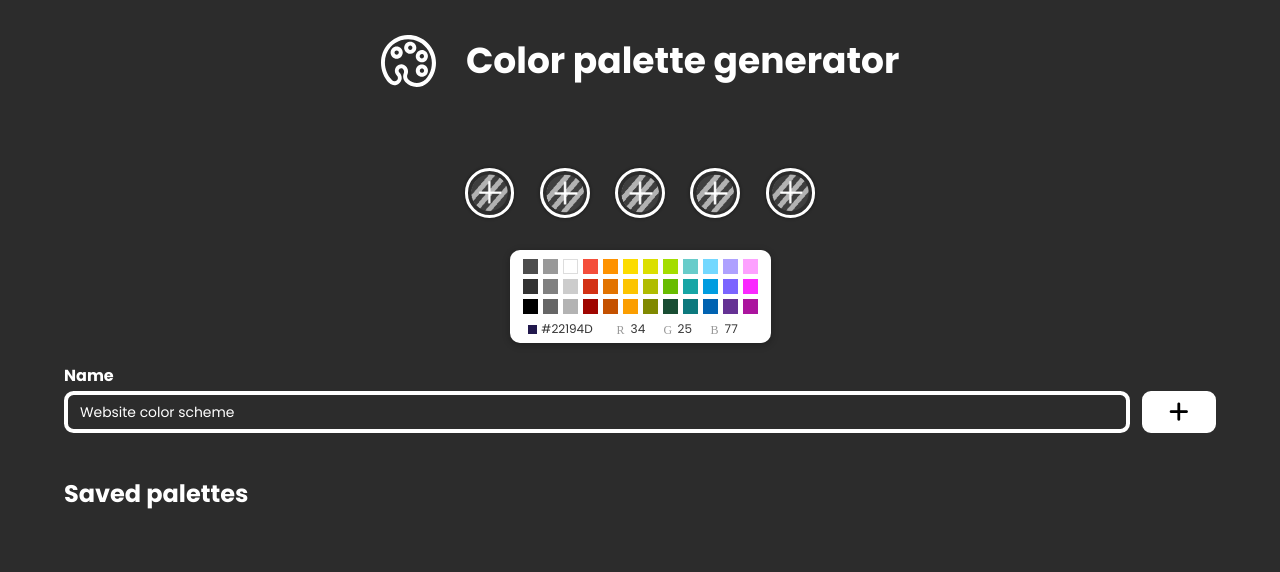
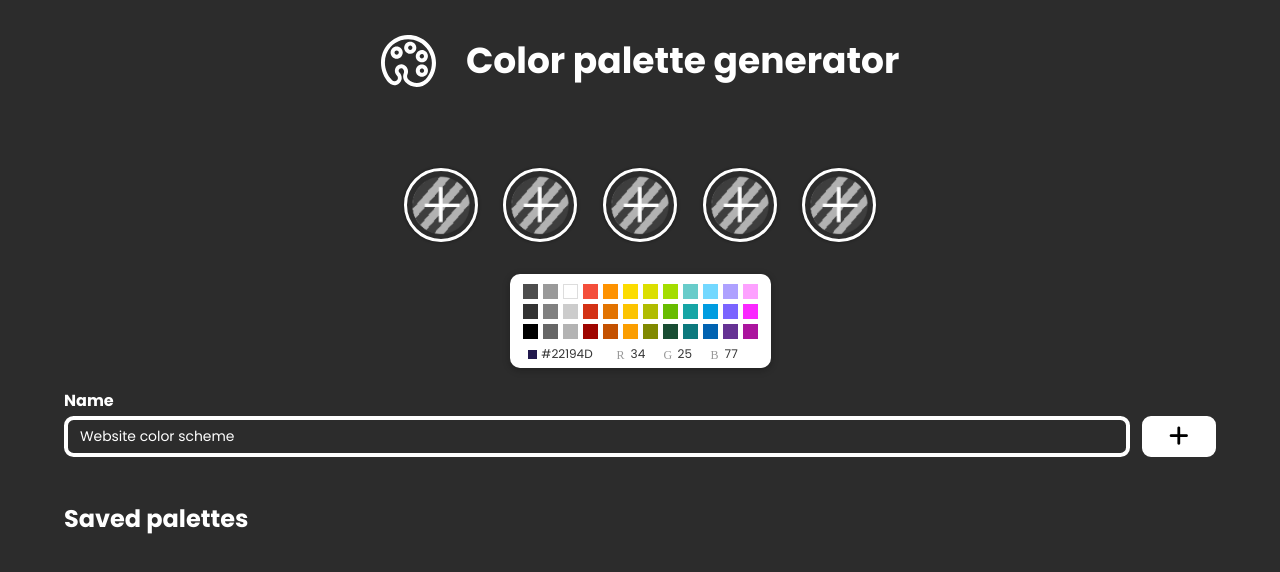
Before and after one commit to Cheshnark/color-palette-generator, a React (Vite) app: page / in a window 1280 px wide. Shown: the top 572 px of the page. Built offline with nearby package versions, Linux system fonts and the light colour scheme.

Commit message:
Selector component desktop style completed

```diff
--- a/src/components/Selector/Selector.css
+++ b/src/components/Selector/Selector.css
@@ -27,6 +27,14 @@
 
 .selector-colors .scale {
     transform: scale(120%);
+}
+
+.picker-name {
+    display: flex;
+    flex-direction: column;
+    align-items: center;
+
+    width: 100%;
 }
 
 .selector > div:nth-child(2) {
@@ -81,3 +89,18 @@
 .selector-save i {
     font-size: 1.4rem;
 }
+
+/* Aquí no aplica 320px, decisión propia, posibilidad de que se vea mal en algunos dispositivos, aunque pocos */
+
+@media (min-width:520px) {
+
+    .selector-colors div {
+        min-width: 74px;
+        min-height: 74px;
+    }
+}
+
+/* Aunque podría colocar el selector de color y la última sección en un div para aplicarle un flex
+y dejarlo uno al lado del otro, he preferido dejarlo así, porque me ha costado dar estilo al
+selector de color y de aplicar el div tenía que volver a pegarme con los selectores de css y
+las pseudoclases y no me da tiempo a hacerlo */
```
